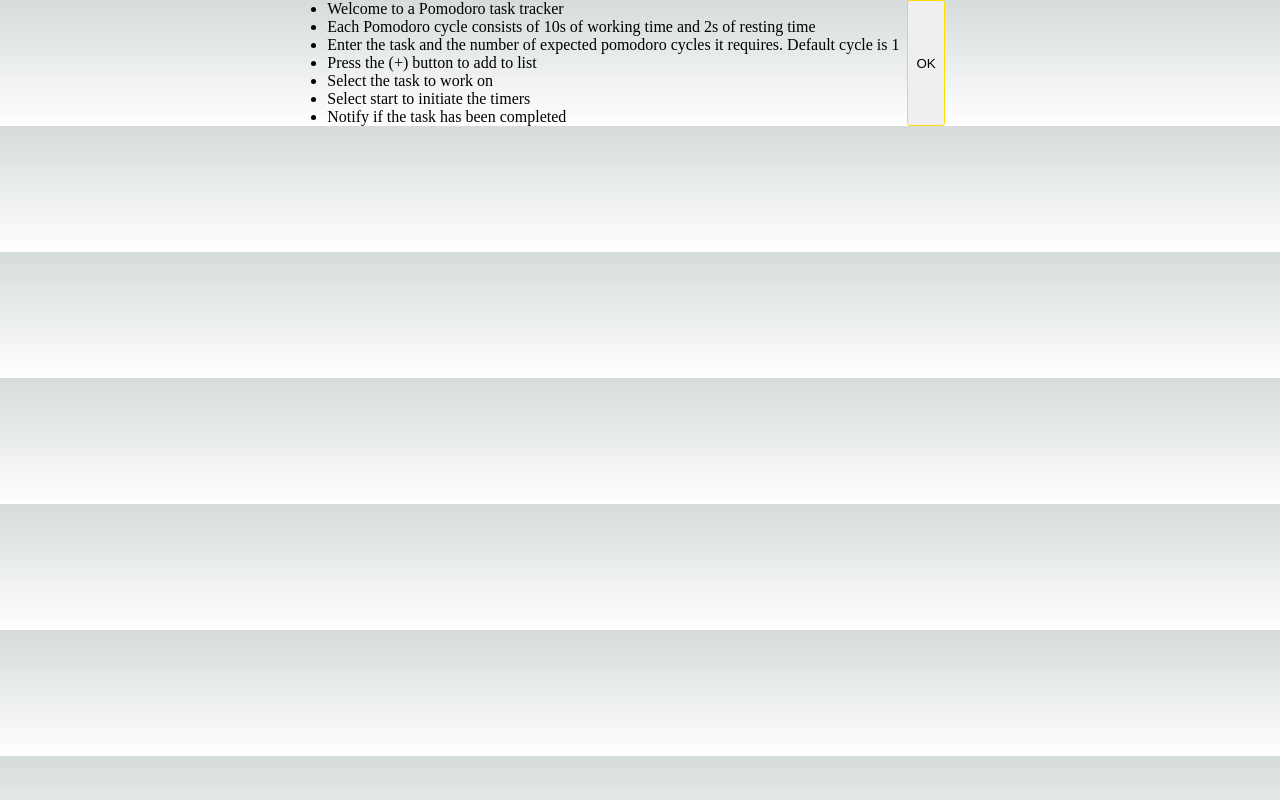
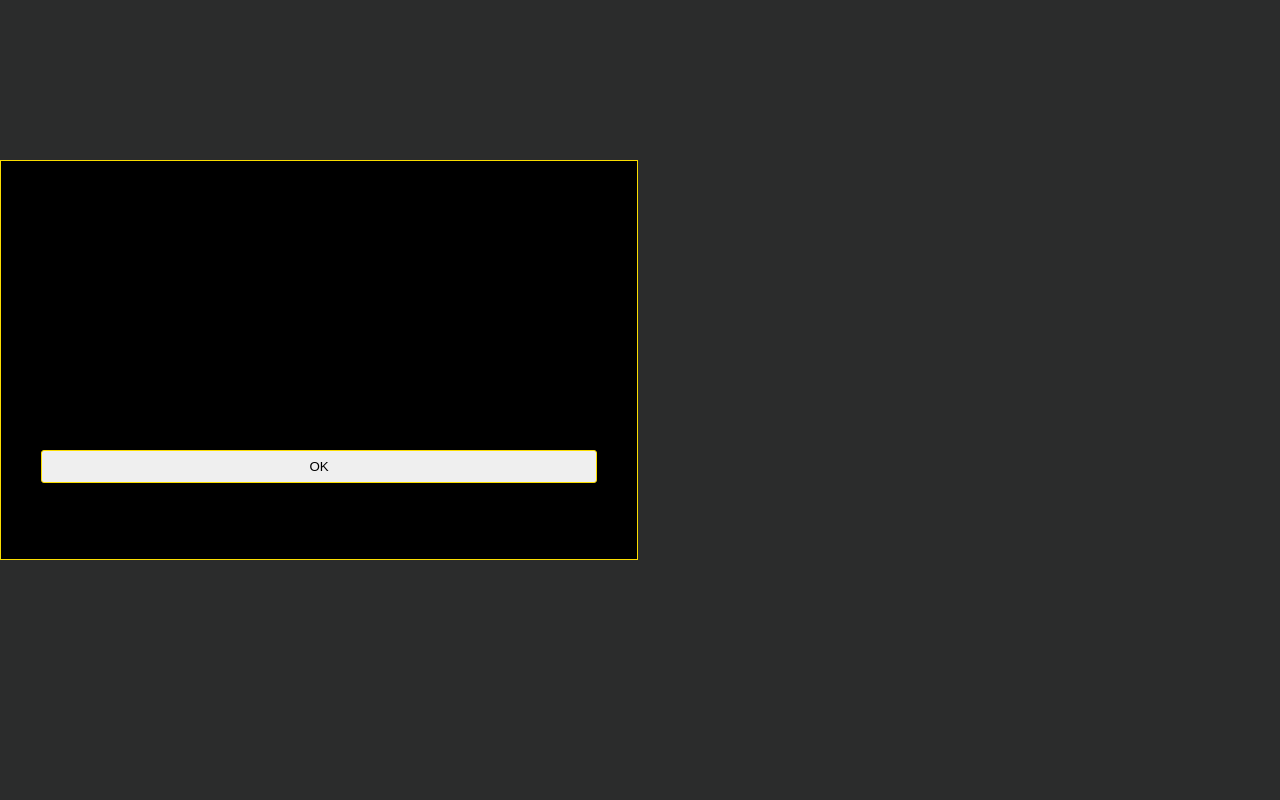
Before and after one commit to carocodingk/PomodoroTracker, a Next.js app: page /components/AppInstructions in a window 1280 px wide. Built offline with nearby package versions, Linux system fonts and the light colour scheme.

Commit message:
Edited styling for app instructions

```diff
--- a/src/pages/components/AppInstructions.jsx
+++ b/src/pages/components/AppInstructions.jsx
@@ -1,7 +1,8 @@
 function AppInstructions({setSeenInstructions}){
   return(
-    <div className="flexBox flexColumn flexJustifyCenter test">
-      <ul>
+    <div className="posAbsolute flexBox modalBox">
+      <div className="flexBox flexColumn flexJustifySpaceAround dialogBox">
+        <ol>
           <li>Welcome to a Pomodoro task tracker</li>
           <li>Each Pomodoro cycle consists of 10s of working time and 2s of resting time</li>
           <li>Enter the task and the number of expected pomodoro cycles it requires. Default cycle is 1</li>
@@ -9,11 +10,12 @@ function AppInstructions({setSeenInstructions}){
           <li>Select the task to work on</li>
           <li>Select start to initiate the timers</li>
           <li>Notify if the task has been completed</li>
-      </ul>
-      <input className="lightBackground timerButton brown hoverItem okButton"
+        </ol>
+        <input className="timerButton hoverItem okButton"
           type="button"
           value="OK"
-        onClick={()=> setSeenInstructions(true)}/>
+          onClick={()=> setSeenInstructions(true)} />
+      </div>
     </div>
   );
 }
--- a/src/styles/styles.css
+++ b/src/styles/styles.css
@@ -49,12 +49,44 @@
   border: 1px solid black;
 }
 
+.posAbsolute {
+  position: absolute;
+  top: 0;
+}
 
+/*************************************************************************/
+.modalBox {
+  height: 100vh;
+  width: 100vw;
+  z-index: 3;
+  /* background-color: red; */
+  background-color: rgba(0, 0, 0, 0.8);
+}
+
+.dialogBox{
+  position: relative;
+  z-index: 5;
+  top: 10rem;
+  height: 50vh;
+  border: 1px solid #FBDD00;
+  background-color: black;
+  padding: 2rem;
+}
+
+/*************************************************************************/
 /* FLEXBOX */
 .flexBox {
   display: flex;
 }
 
+.flexColumn {
+  flex-direction: column;
+}
+
 .flexJustifyCenter {
   justify-content: center;
 }
+
+.flexJustifySpaceAround {
+  justify-content: space-around;
+}
```
Lines whose indentation alone changed are shown as unchanged.
